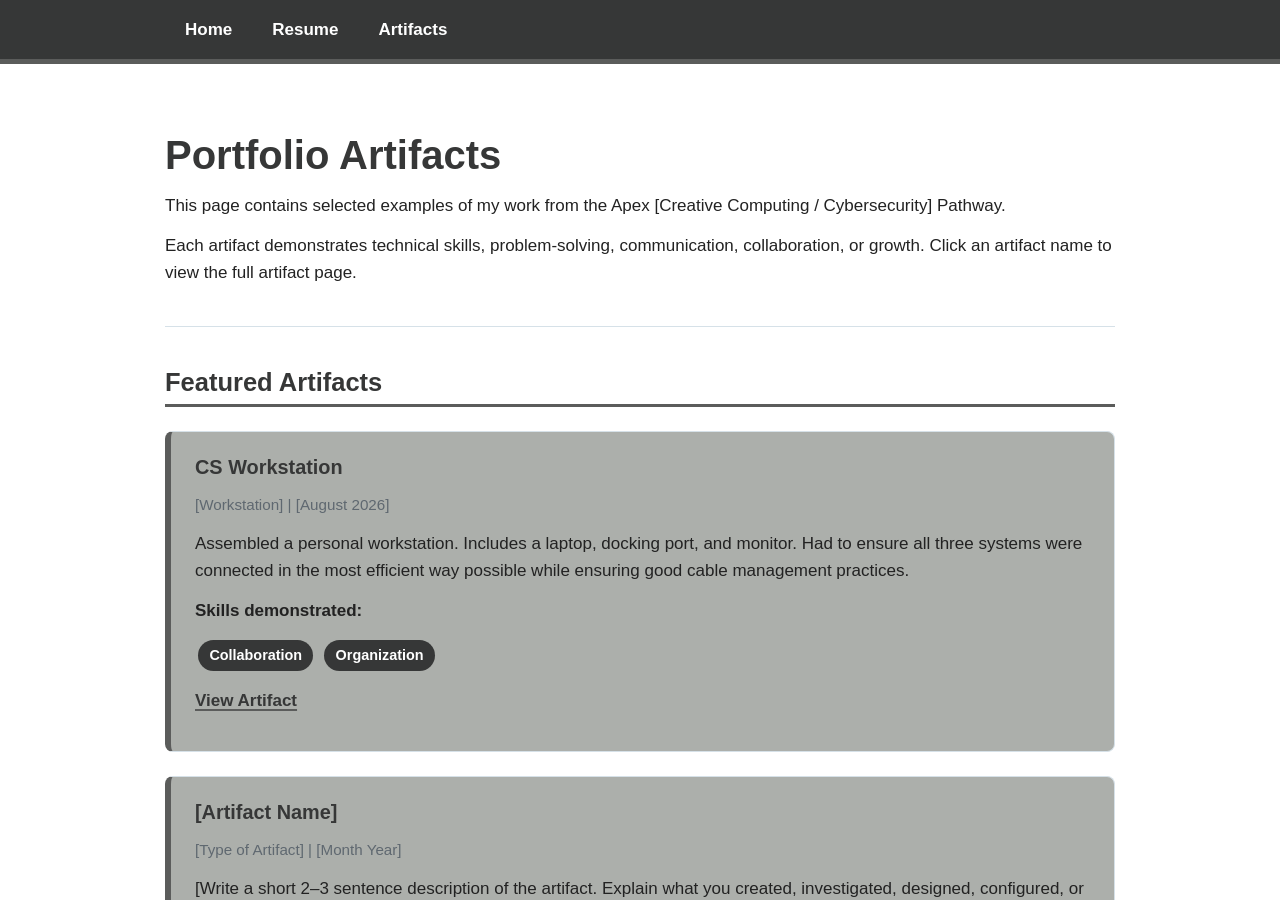
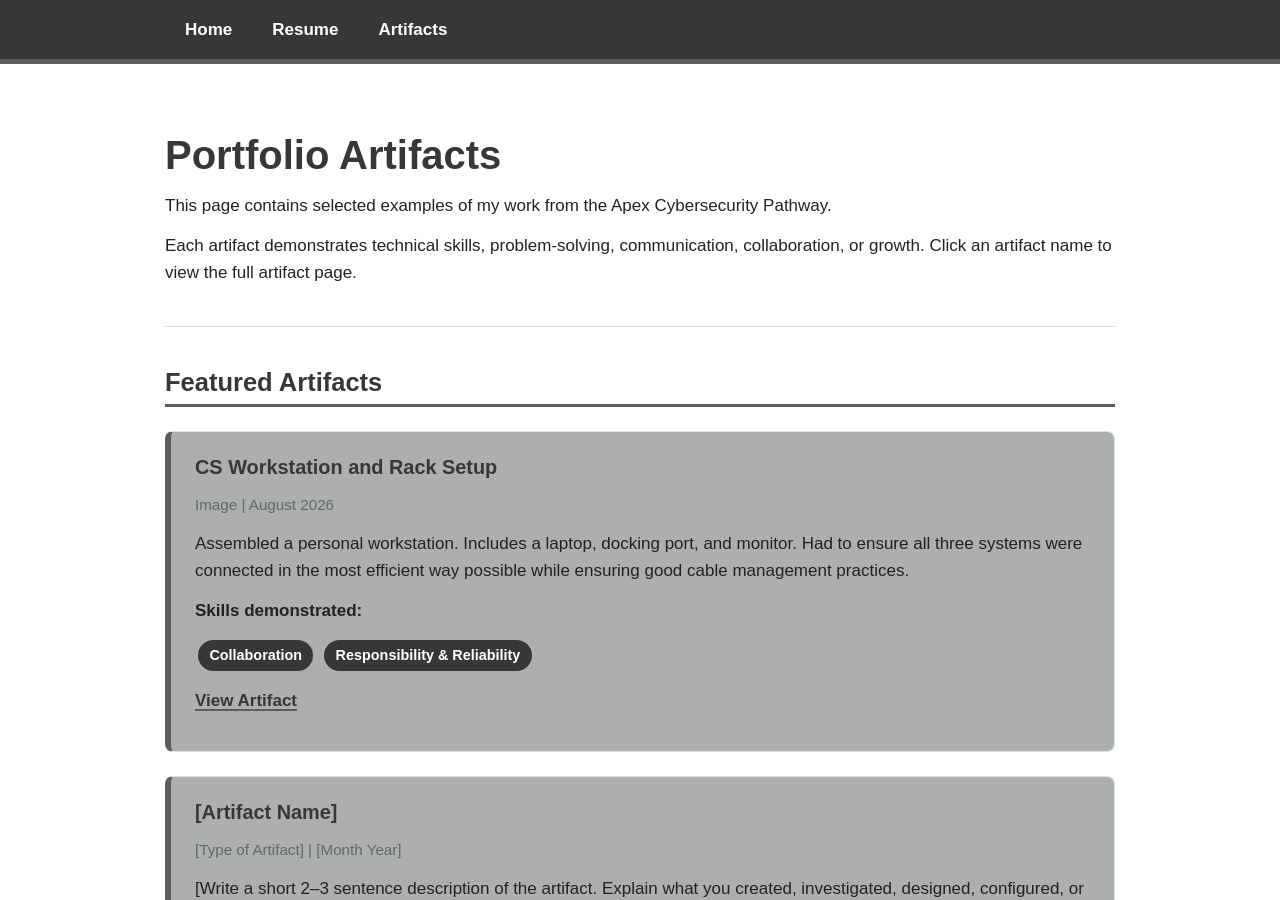
Before and after one commit to Ibex240/Apex-Cybersecurity-Portfolio, a Jekyll site: the page built from artifacts.md, in a window 1280 px wide and 900 px high. Built offline with Jekyll 4.4.1, drawn with Linux system fonts in a browser that asks for light colours.

Commit message:
artifact uploaded(workstation)

```diff
--- a/artifacts.md
+++ b/artifacts.md
@@ -5,7 +5,7 @@ title: Artifacts
 
 # Portfolio Artifacts
 
-This page contains selected examples of my work from the Apex [Creative Computing / Cybersecurity] Pathway.
+This page contains selected examples of my work from the Apex Cybersecurity Pathway.
 
 Each artifact demonstrates technical skills, problem-solving, communication, collaboration, or growth. Click an artifact name to view the full artifact page.
 
@@ -15,17 +15,17 @@ Each artifact demonstrates technical skills, problem-solving, communication, col
 
 <div class="artifact-card" markdown="1">
 
-### CS Workstation
-<p class="artifact-meta">[Workstation] | [August 2026]</p>
+### CS Workstation and Rack Setup
+<p class="artifact-meta">Image | August 2026</p>
 
 Assembled a personal workstation. Includes a laptop, docking port, and monitor. Had to ensure all three systems were connected in the most efficient way possible while ensuring good cable management practices.
 
 **Skills demonstrated:**
 
 <span class="skill-tag">Collaboration</span>
-<span class="skill-tag">Organization</span>
+<span class="skill-tag">Responsibility & Reliability</span>
 
-[View Artifact](artifacts/ARTIFACT-FOLDER/)
+[View Artifact](artifacts/workstation/)
 
 </div>
 
```
